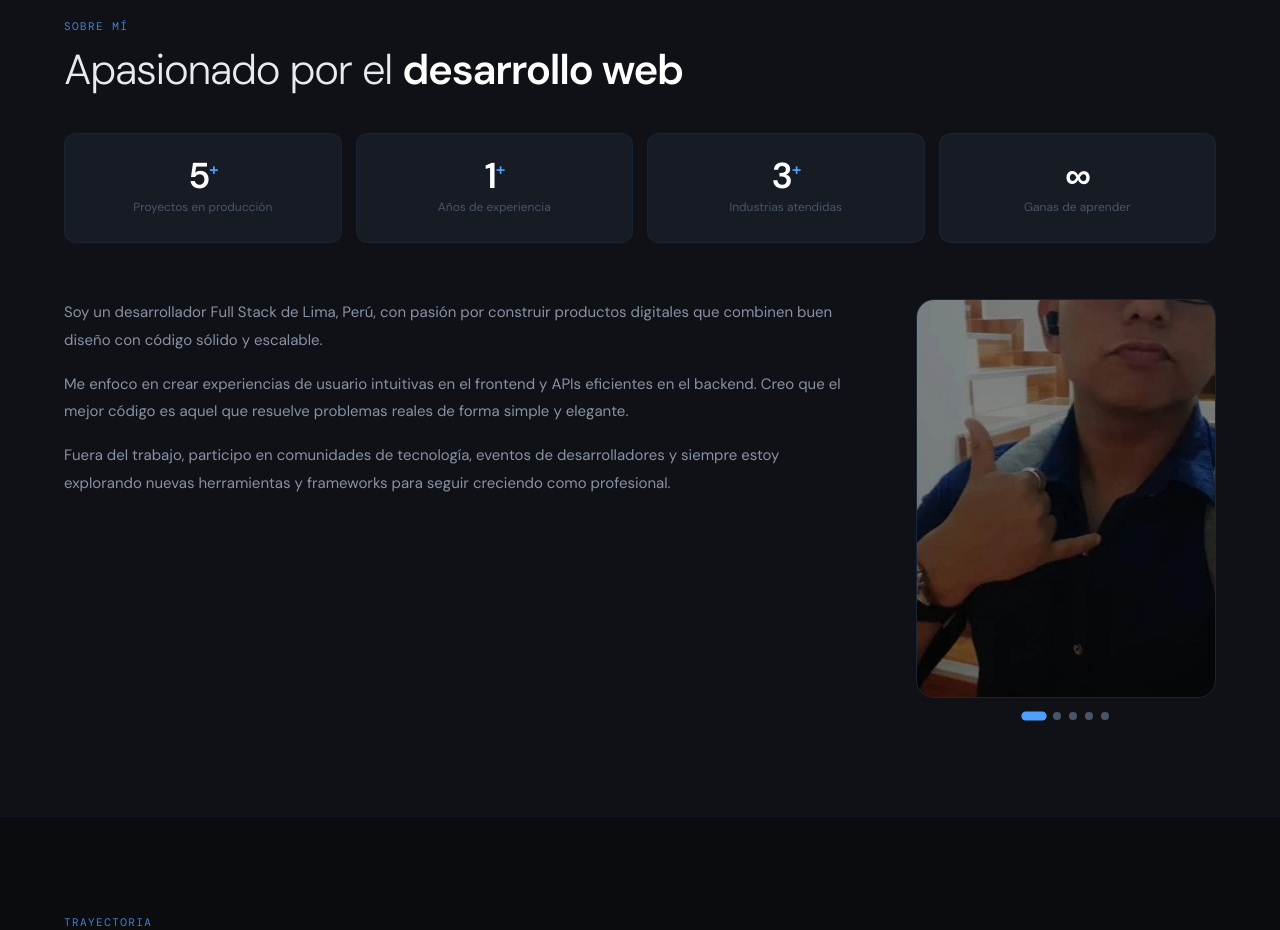
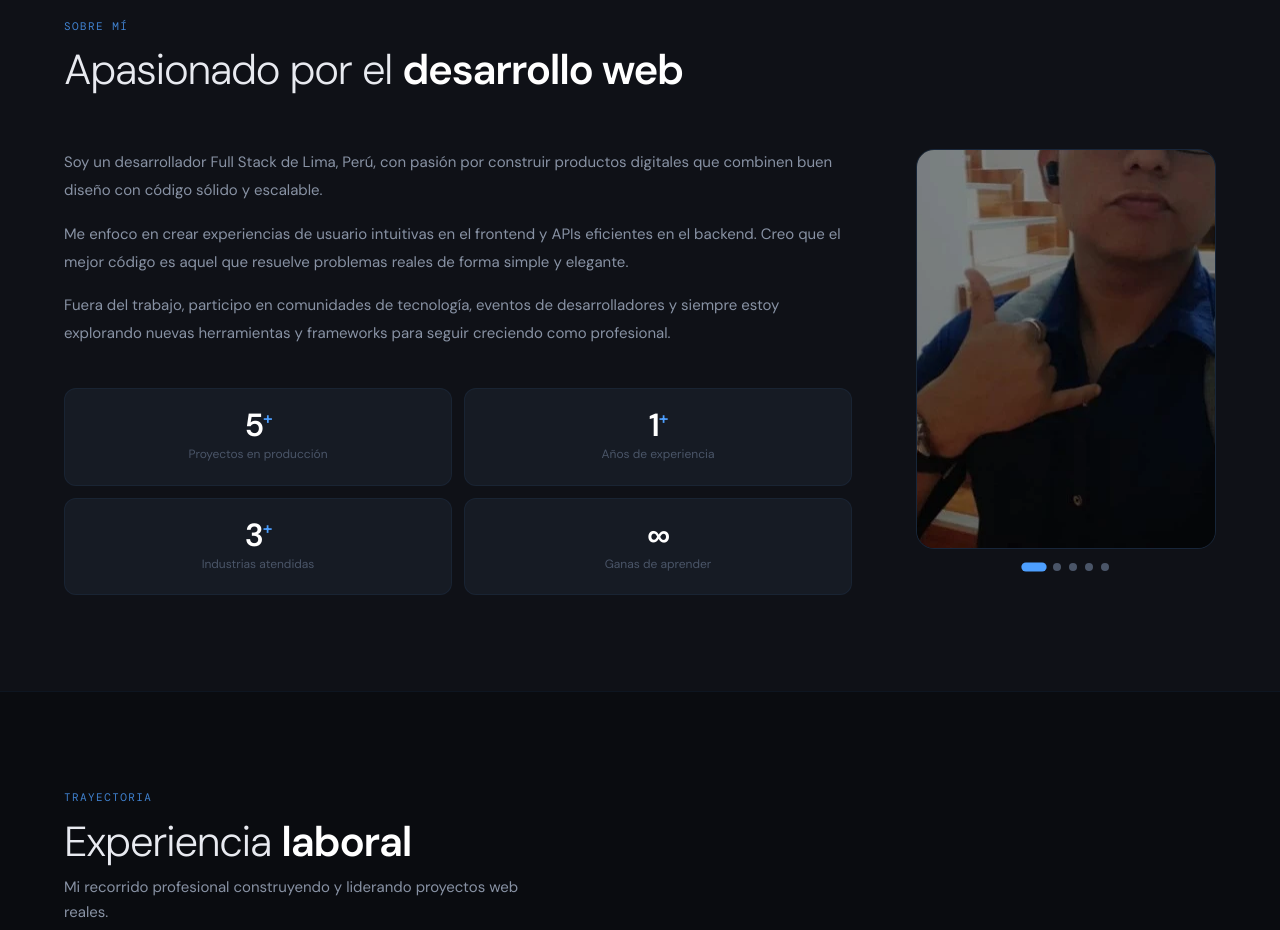
Before and after one commit to BrunoCastillo23/portfolio, a React (Vite) app: page / in a window 1280 px wide. Shown: the part 880-1810 px from the top of the page. Built offline with nearby package versions, Linux system fonts and the light colour scheme.

Commit message:
fix: stats dentro de columna izquierda junto al carrusel, sin hueco

```diff
--- a/src/components/About.tsx
+++ b/src/components/About.tsx
@@ -26,19 +26,9 @@ const About: React.FC = () => {
           Apasionado por el <strong>desarrollo web</strong>
         </h2>
 
-        {/* Stats en fila completa — 4 columnas ANTES del grid */}
-        <div className="about__stats-row">
-          {stats.map((s) => (
-            <div key={s.label} className="stat-card">
-              <div className="stat-card__num">
-                {s.num}{s.sup && <sup>{s.sup}</sup>}
-              </div>
-              <div className="stat-card__label">{s.label}</div>
-            </div>
-          ))}
-        </div>
+        <div className="about__grid">
 
-        <div className="about__grid">
+          {/* Columna izquierda: texto + stats pegados debajo del texto */}
           <div className="about__content">
             <p className="about__text">
               Soy un desarrollador Full Stack de Lima, Perú, con pasión por construir
@@ -54,8 +44,21 @@ const About: React.FC = () => {
               desarrolladores y siempre estoy explorando nuevas herramientas y frameworks
               para seguir creciendo como profesional.
             </p>
+
+            {/* Stats en 2×2 debajo del texto — sin espacio vacío */}
+            <div className="about__stats-inline">
+              {stats.map((s) => (
+                <div key={s.label} className="stat-card">
+                  <div className="stat-card__num">
+                    {s.num}{s.sup && <sup>{s.sup}</sup>}
+                  </div>
+                  <div className="stat-card__label">{s.label}</div>
+                </div>
+              ))}
+            </div>
           </div>
 
+          {/* Columna derecha: carrusel */}
           <div className="about__carousel">
             <div className="carousel__img-wrap">
               <img
@@ -75,6 +78,7 @@ const About: React.FC = () => {
               ))}
             </div>
           </div>
+
         </div>
       </div>
     </section>
--- a/src/styles/extras.css
+++ b/src/styles/extras.css
@@ -29,26 +29,40 @@
 }
 
 /* ══════════════════════════════════════════════════════
-   ABOUT — Stats en fila completa de 4 columnas
+   ABOUT — Stats en 2x2 dentro de la columna izquierda
+   pegados justo debajo del texto, sin hueco
 ══════════════════════════════════════════════════════ */
-.about__stats-row {
-  display: grid;
-  grid-template-columns: repeat(4, 1fr);
-  gap: 14px;
-  margin-top: 40px;
-  margin-bottom: 48px;
-}
-.about__stats-row .stat-card {
-  text-align: center;
-  padding: 24px 16px;
-}
-.about__stats-row .stat-card__num {
-  font-size: 36px;
-  justify-content: center;
+
+/* Grid del about: columna izquierda ocupa el espacio del texto + stats */
+.about__content {
+  display: flex;
+  flex-direction: column;
+  justify-content: space-between; /* texto arriba, stats abajo */
 }
 
-/* Quita el about__stats viejo del grid — ahora está arriba */
-.about__content .about__stats { display: none; }
+/* Stats 2×2 dentro de la columna izquierda */
+.about__stats-inline {
+  display: grid;
+  grid-template-columns: 1fr 1fr;
+  gap: 12px;
+  margin-top: 24px; /* separación pequeña del texto */
+}
+.about__stats-inline .stat-card {
+  padding: 20px 16px;
+  text-align: center;
+}
+.about__stats-inline .stat-card__num {
+  font-size: 32px;
+  display: block;
+  text-align: center;
+}
+.about__stats-inline .stat-card__label {
+  text-align: center;
+  margin-top: 4px;
+}
+
+/* Quita el about__stats-row si quedó del intento anterior */
+.about__stats-row { display: none; }
 
 /* ══════════════════════════════════════════════════════
    SKILLS — Iconos SVG
@@ -121,12 +135,12 @@
   padding: 1px 5px; border-radius: 3px;
 }
 
-/* ── Responsive stats row ── */
+/* ── Responsive ── */
 @media (max-width: 768px) {
-  .about__stats-row { grid-template-columns: repeat(2, 1fr); }
+  .about__stats-inline { grid-template-columns: 1fr 1fr; }
 }
 @media (max-width: 480px) {
-  .about__stats-row { grid-template-columns: repeat(2, 1fr); gap: 10px; }
-  .about__stats-row .stat-card { padding: 18px 12px; }
-  .about__stats-row .stat-card__num { font-size: 28px; }
+  .about__stats-inline { gap: 10px; }
+  .about__stats-inline .stat-card { padding: 16px 12px; }
+  .about__stats-inline .stat-card__num { font-size: 26px; }
 }
```
